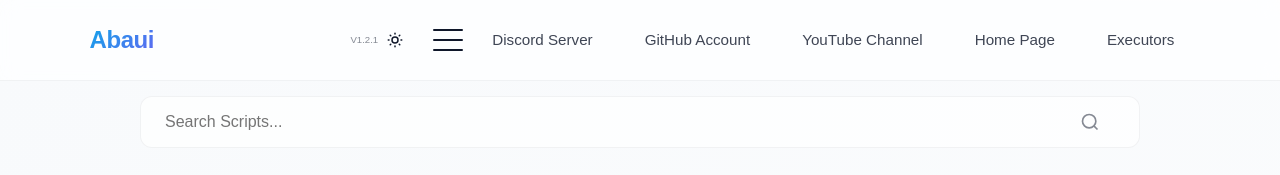
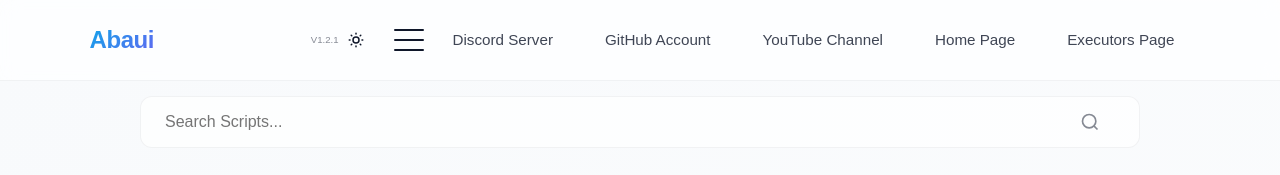
Before and after one commit to abauisoftworks/website, a website: page scripts.html in a window 1280 px wide. Shown: the top 175 px of the page. Drawn offline with Linux system fonts and the light colour scheme; a web font is replaced by a local one.

Commit message:
Update scripts.html

```diff
--- a/scripts.html
+++ b/scripts.html
@@ -36,7 +36,7 @@
                 <li><a href="https://github.com/aabbaaii13" target="_blank"><span>GitHub Account</span></a></li>
                 <li><a href="https://www.youtube.com/@aabbaaii13" target="_blank"><span>YouTube Channel</span></a></li>
                 <li><a href="https://abaui.vercel.app/" target="_blank"><span>Home Page</span></a></li>
-                <li><a href="https://abaui.vercel.app/executors" target="_blank"><span>Executors </span></a></li>
+                <li><a href="https://abaui.vercel.app/executors" target="_blank"><span>Executors Page</span></a></li>
             </ul>
         </div>
     </nav>
```
